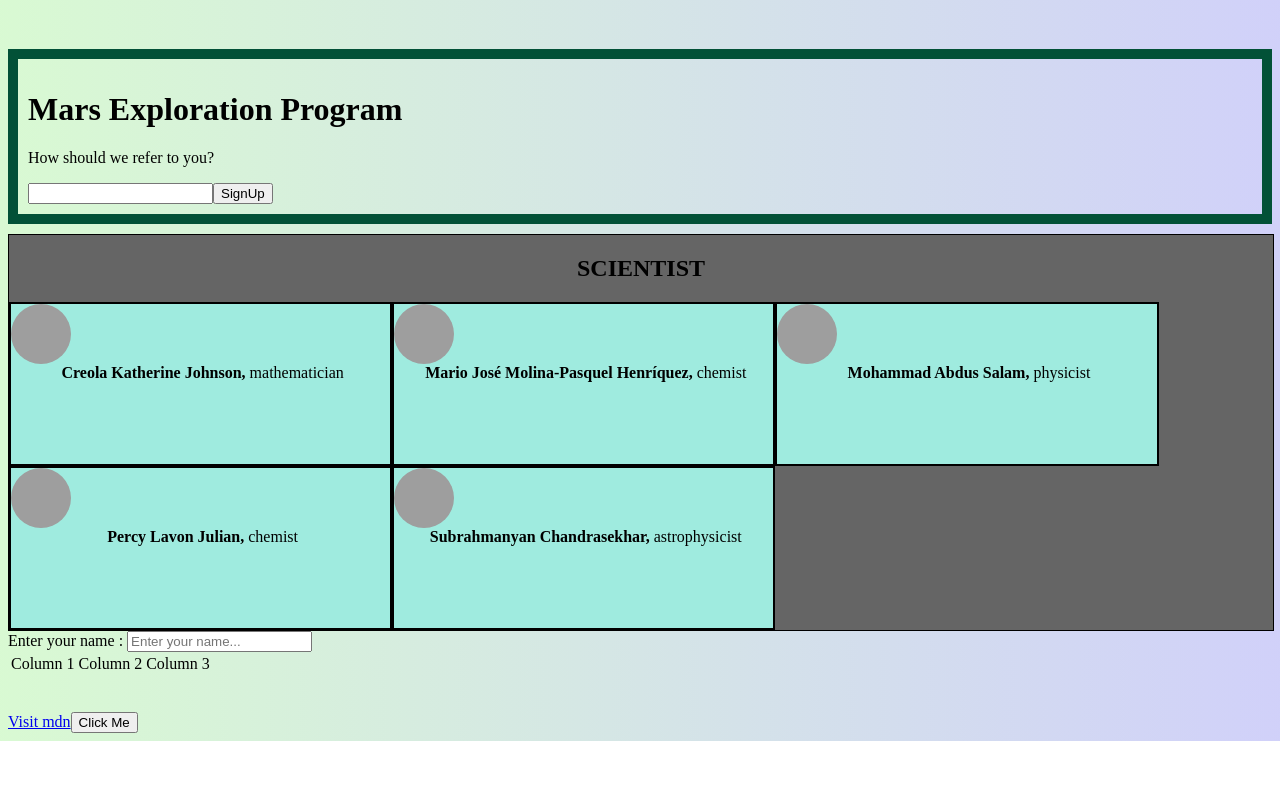
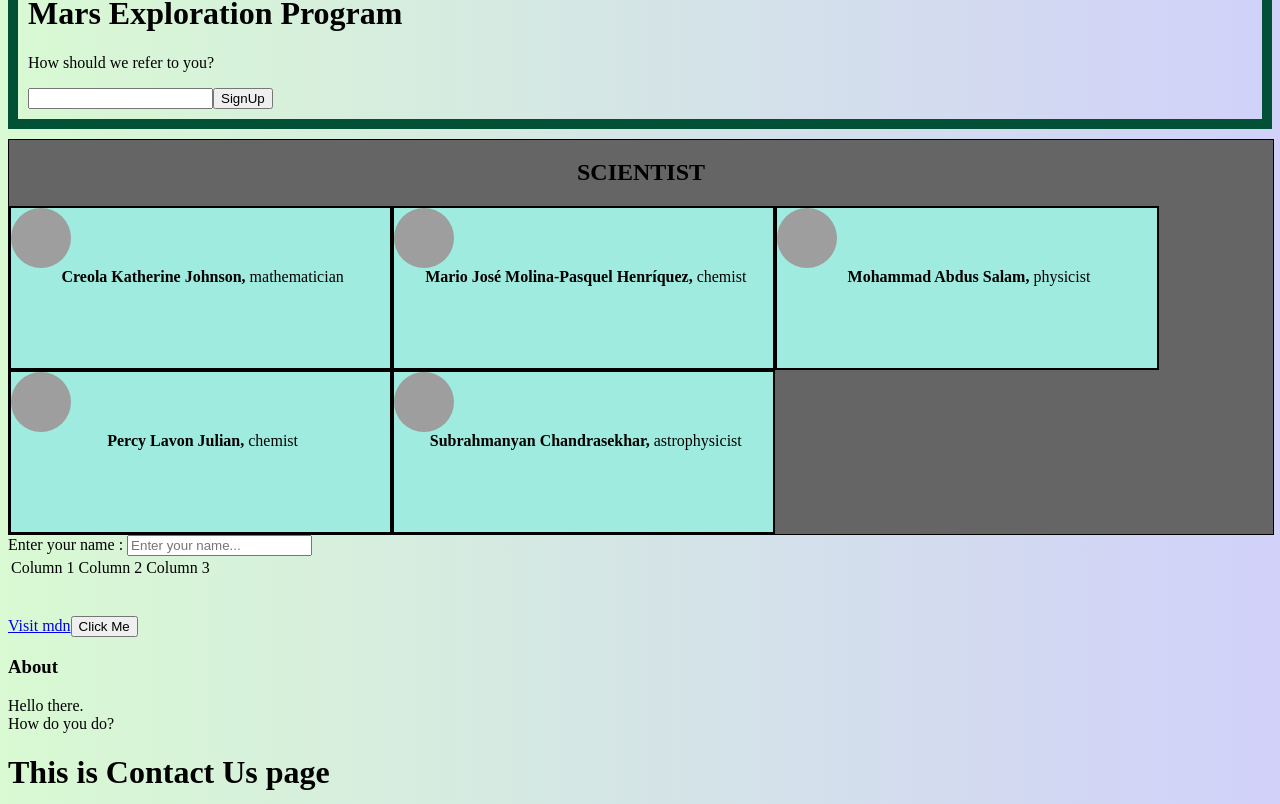
Before and after one commit to Gaditi12/React-work, a React (Create React App) app: page /contact in a window 1280 px wide. Shown: the part 1993-2797 px from the top of the page. Before the commit the page ends 2734 px from the top, so only its background shows below. Built offline with nearby package versions, Linux system fonts and the light colour scheme; grey boxes are pictures that could not be loaded.

Commit message:
using route

```diff
--- a/src/App.js
+++ b/src/App.js
@@ -56,7 +56,7 @@ function App() {
       <Welcome name="Aditi" />
       <Button />
       <MyButton />
-      <AboutPage />
+
       <Formatname />
       <Tick />
       <Image />
@@ -70,13 +70,16 @@ function App() {
       <Hooks />
       <Containment left={<FirstDiv />} right={<SecondDiv />} />
       <SignUpDialog />
-      <BrowserRouter></BrowserRouter>
 
       <div className="another">
         <h2>SCIENTIST</h2>
         {people.map(personDetail)}
       </div>
       <Accessibility />
+
+      <BrowserRouter>
+        <AboutPage />
+      </BrowserRouter>
     </>
   );
 }
--- /dev/null
+++ b/src/component/About123.jsx
@@ -0,0 +1,9 @@
+import React from "react";
+function About123() {
+  return (
+    <>
+      <h1>This is about page.</h1>
+    </>
+  );
+}
+export default About123;
--- a/src/component/AboutPage.jsx
+++ b/src/component/AboutPage.jsx
@@ -1,5 +1,8 @@
 import React from "react";
 
+import { Route, Routes } from "react-router-dom";
+import About123 from "./About123";
+import ContactUs from "./ContactUs";
 function AboutPage() {
   return (
     <>
@@ -8,6 +11,10 @@ function AboutPage() {
         Hello there. <br />
         How do you do?
       </p>
+      <Routes>
+        <Route path="/" Component={About123} />
+        <Route path="/contact" Component={ContactUs} />
+      </Routes>
     </>
   );
 }
--- /dev/null
+++ b/src/component/ContactUs.jsx
@@ -0,0 +1,9 @@
+import React from "react";
+function ContactUs() {
+  return (
+    <>
+      <h1>This is Contact Us page</h1>
+    </>
+  );
+}
+export default ContactUs;
```
